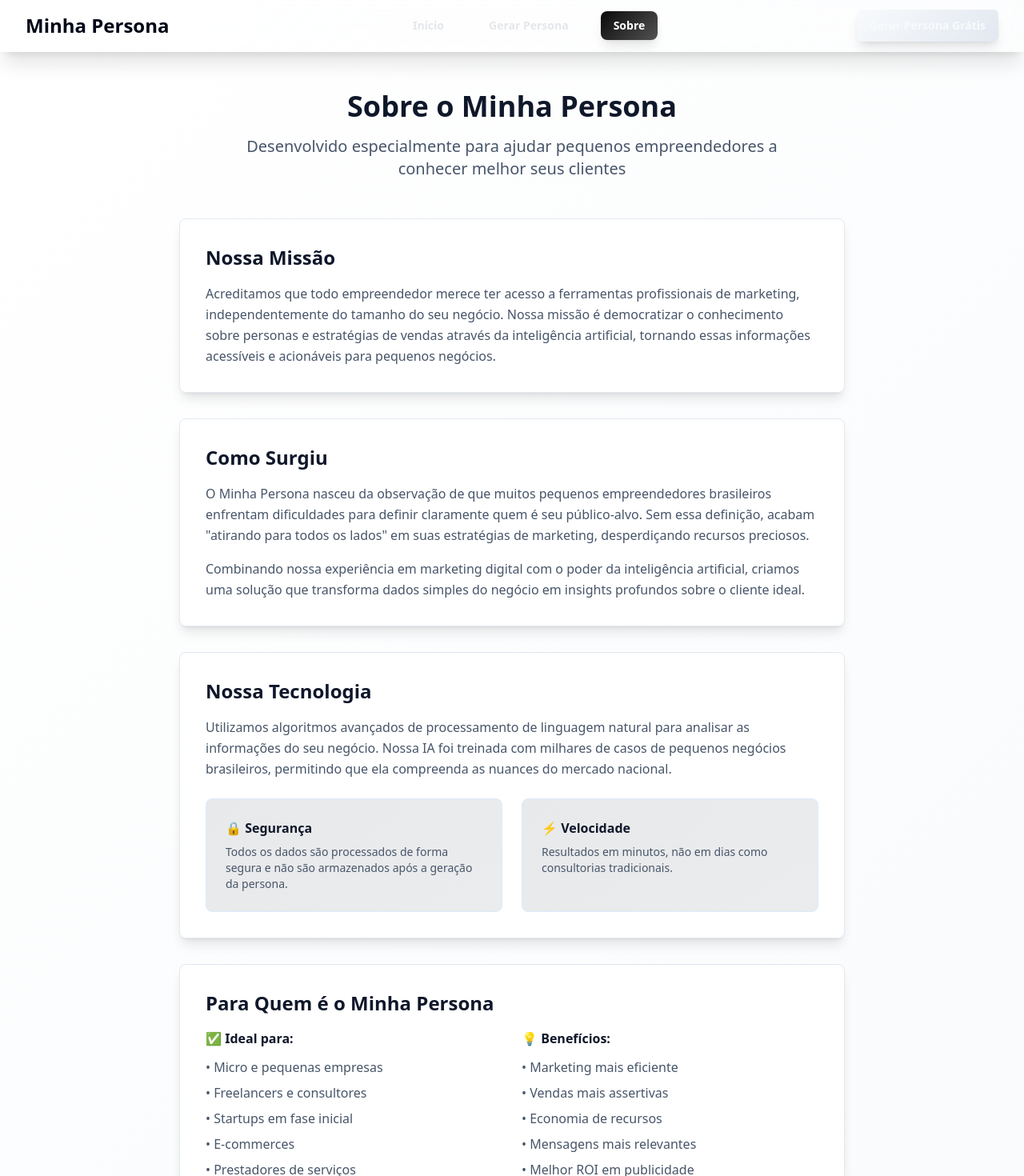
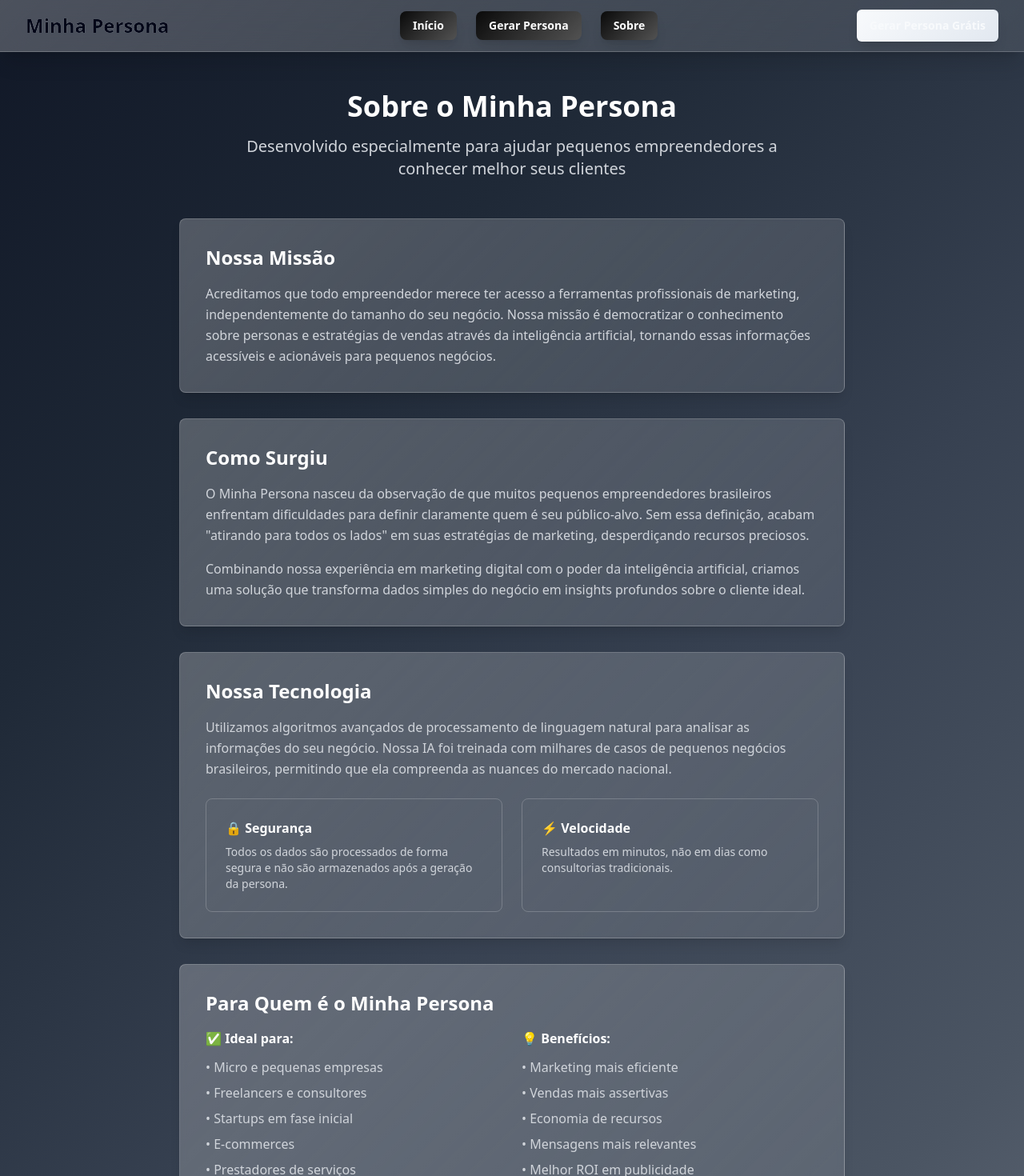
Before and after one commit to darleisonrodrigues/persona-spark-strategizer, a React (Vite) app: page /about in a window 1280 px wide. Shown: the top 1470 px of the page at 80% size. Built offline with nearby package versions, Linux system fonts and the light colour scheme.

Commit message:
Fix: Improve design and color scheme
Updated button styles, section backgrounds, and navigation to improve visual consistency and user experience.

```diff
--- a/src/components/HowItWorks.tsx
+++ b/src/components/HowItWorks.tsx
@@ -30,14 +30,14 @@ const HowItWorks = () => {
   ];
 
   return (
-    <section className="py-20 bg-gradient-charcoal relative overflow-hidden">
-      <div className="absolute inset-0 bg-gradient-glass"></div>
+    <section className="py-20 bg-gradient-noir relative overflow-hidden">
+      <div className="absolute inset-0 bg-gradient-glass/30"></div>
       <div className="max-w-7xl mx-auto px-4 sm:px-6 lg:px-8 relative">
         <div className="text-center mb-16" data-aos="fade-up">
           <h2 className="text-4xl md:text-5xl font-bold text-white mb-6">
             Como Funciona
           </h2>
-          <p className="text-xl text-gray-300 max-w-2xl mx-auto">
+          <p className="text-xl text-gray-200 max-w-2xl mx-auto">
             Um processo simples e rápido para transformar dados em insights valiosos
           </p>
         </div>
@@ -50,11 +50,11 @@ const HowItWorks = () => {
               )}
 
               <Card className="p-8 relative z-10 hover:shadow-2xl transition-all duration-500 bg-gradient-glass backdrop-blur-sm border-white/30 hover:border-white/50 hover:scale-105 hover:-translate-y-2">
-                <div className="w-20 h-20 bg-gradient-noir rounded-full flex items-center justify-center mb-6 mx-auto shadow-xl hover:shadow-2xl transition-all duration-300 hover:scale-110">
+                <div className="w-20 h-20 bg-gradient-charcoal rounded-full flex items-center justify-center mb-6 mx-auto shadow-xl hover:shadow-2xl transition-all duration-300 hover:scale-110">
                   <span className="text-3xl">{step.icon}</span>
                 </div>
 
-                <div className="text-sm font-bold text-gray-400 mb-3 tracking-wider">
+                <div className="text-sm font-bold text-gray-300 mb-3 tracking-wider">
                   PASSO {step.step}
                 </div>
 
@@ -62,7 +62,7 @@ const HowItWorks = () => {
                   {step.title}
                 </h3>
 
-                <p className="text-gray-300 leading-relaxed">
+                <p className="text-gray-200 leading-relaxed">
                   {step.description}
                 </p>
               </Card>
--- a/src/components/Navigation.tsx
+++ b/src/components/Navigation.tsx
@@ -1,11 +1,16 @@
+
 import { useState } from 'react';
 import { useLocation } from 'react-router-dom';
 import { Button } from '@/components/ui/button';
+
 const Navigation = () => {
   const [isMenuOpen, setIsMenuOpen] = useState(false);
   const location = useLocation();
+
   const isActive = (path: string) => location.pathname === path;
-  return <nav className="bg-gradient-glass backdrop-blur-xl border-b border-white/20 sticky top-0 z-50 shadow-xl">
+
+  return (
+    <nav className="bg-gradient-glass backdrop-blur-xl border-b border-white/20 sticky top-0 z-50 shadow-xl">
       <div className="max-w-7xl mx-auto px-4 sm:px-6 lg:px-8">
         <div className="flex justify-between items-center h-16">
           <div className="flex items-center">
@@ -18,13 +23,13 @@ const Navigation = () => {
 
           <div className="hidden md:block">
             <div className="ml-10 flex items-baseline space-x-6">
-              <a href="/" className={`px-4 py-2 rounded-lg text-sm font-semibold transition-all duration-300 hover:scale-105 hover:shadow-lg ${isActive('/') ? 'text-white bg-gradient-noir shadow-lg' : 'text-gray-200 hover:text-white hover:bg-gradient-noir/80 hover:shadow-md'}`}>
+              <a href="/" className="px-4 py-2 rounded-lg text-sm font-semibold transition-all duration-300 hover:scale-105 hover:shadow-lg text-white bg-gradient-noir shadow-lg hover:bg-gradient-noir/80">
                 Início
               </a>
-              <a href="/generator" className={`px-4 py-2 rounded-lg text-sm font-semibold transition-all duration-300 hover:scale-105 hover:shadow-lg ${isActive('/generator') ? 'text-white bg-gradient-noir shadow-lg' : 'text-gray-200 hover:text-white hover:bg-gradient-noir/80 hover:shadow-md'}`}>
+              <a href="/generator" className="px-4 py-2 rounded-lg text-sm font-semibold transition-all duration-300 hover:scale-105 hover:shadow-lg text-white bg-gradient-noir shadow-lg hover:bg-gradient-noir/80">
                 Gerar Persona
               </a>
-              <a href="/about" className={`px-4 py-2 rounded-lg text-sm font-semibold transition-all duration-300 hover:scale-105 hover:shadow-lg ${isActive('/about') ? 'text-white bg-gradient-noir shadow-lg' : 'text-gray-200 hover:text-white hover:bg-gradient-noir/80 hover:shadow-md'}`}>
+              <a href="/about" className="px-4 py-2 rounded-lg text-sm font-semibold transition-all duration-300 hover:scale-105 hover:shadow-lg text-white bg-gradient-noir shadow-lg hover:bg-gradient-noir/80">
                 Sobre
               </a>
             </div>
@@ -45,15 +50,16 @@ const Navigation = () => {
           </div>
         </div>
 
-        {isMenuOpen && <div className="md:hidden bg-black/90 backdrop-blur-sm rounded-lg mt-2 mb-4 shadow-xl">
+        {isMenuOpen && (
+          <div className="md:hidden bg-black/90 backdrop-blur-sm rounded-lg mt-2 mb-4 shadow-xl">
             <div className="px-4 pt-4 pb-6 space-y-3">
-              <a href="/" className="block px-4 py-3 rounded-lg text-base font-semibold text-gray-200 hover:text-white hover:bg-gradient-noir transition-all hover:scale-105">
+              <a href="/" className="block px-4 py-3 rounded-lg text-base font-semibold text-white bg-gradient-noir hover:bg-gradient-noir/80 transition-all hover:scale-105">
                 Início
               </a>
-              <a href="/generator" className="block px-4 py-3 rounded-lg text-base font-semibold text-gray-200 hover:text-white hover:bg-gradient-noir transition-all hover:scale-105">
+              <a href="/generator" className="block px-4 py-3 rounded-lg text-base font-semibold text-white bg-gradient-noir hover:bg-gradient-noir/80 transition-all hover:scale-105">
                 Gerar Persona
               </a>
-              <a href="/about" className="block px-4 py-3 rounded-lg text-base font-semibold text-gray-200 hover:text-white hover:bg-gradient-noir transition-all hover:scale-105">
+              <a href="/about" className="block px-4 py-3 rounded-lg text-base font-semibold text-white bg-gradient-noir hover:bg-gradient-noir/80 transition-all hover:scale-105">
                 Sobre
               </a>
               <div className="pt-4">
@@ -62,8 +68,11 @@ const Navigation = () => {
                 </Button>
               </div>
             </div>
-          </div>}
+          </div>
+        )}
       </div>
-    </nav>;
+    </nav>
+  );
 };
+
 export default Navigation;
--- a/src/pages/About.tsx
+++ b/src/pages/About.tsx
@@ -5,21 +5,21 @@ import { Card } from '@/components/ui/card';
 
 const About = () => {
   return (
-    <div className="min-h-screen bg-gradient-light">
+    <div className="min-h-screen bg-gradient-charcoal">
       <Navigation />
 
       <div className="max-w-4xl mx-auto px-4 sm:px-6 lg:px-8 py-12">
         <div className="text-center mb-12" data-aos="fade-up">
-          <h1 className="text-4xl font-bold text-slate-900 mb-4">Sobre o Minha Persona</h1>
-          <p className="text-xl text-slate-600 max-w-2xl mx-auto">
+          <h1 className="text-4xl font-bold text-white mb-4">Sobre o Minha Persona</h1>
+          <p className="text-xl text-gray-300 max-w-2xl mx-auto">
             Desenvolvido especialmente para ajudar pequenos empreendedores a conhecer melhor seus clientes
           </p>
         </div>
 
         <div className="space-y-8">
-          <Card className="p-8 bg-white border-slate-200 shadow-lg" data-aos="fade-up" data-aos-delay="100">
-            <h2 className="text-2xl font-bold text-slate-900 mb-4">Nossa Missão</h2>
-            <p className="text-slate-600 leading-relaxed">
+          <Card className="p-8 bg-gradient-glass backdrop-blur-sm border-white/20 shadow-lg text-white" data-aos="fade-up" data-aos-delay="100">
+            <h2 className="text-2xl font-bold text-white mb-4">Nossa Missão</h2>
+            <p className="text-gray-300 leading-relaxed">
               Acreditamos que todo empreendedor merece ter acesso a ferramentas profissionais de marketing,
               independentemente do tamanho do seu negócio. Nossa missão é democratizar o conhecimento sobre
               personas e estratégias de vendas através da inteligência artificial, tornando essas informações
@@ -27,45 +27,45 @@ const About = () => {
             </p>
           </Card>
 
-          <Card className="p-8 bg-white border-slate-200 shadow-lg" data-aos="fade-up" data-aos-delay="200">
-            <h2 className="text-2xl font-bold text-slate-900 mb-4">Como Surgiu</h2>
-            <p className="text-slate-600 leading-relaxed mb-4">O Minha Persona nasceu da observação de que muitos pequenos empreendedores brasileiros enfrentam dificuldades para definir claramente quem é seu público-alvo. Sem essa definição, acabam "atirando para todos os lados" em suas estratégias de marketing, desperdiçando recursos preciosos.</p>
-            <p className="text-slate-600 leading-relaxed">
+          <Card className="p-8 bg-gradient-glass backdrop-blur-sm border-white/20 shadow-lg text-white" data-aos="fade-up" data-aos-delay="200">
+            <h2 className="text-2xl font-bold text-white mb-4">Como Surgiu</h2>
+            <p className="text-gray-300 leading-relaxed mb-4">O Minha Persona nasceu da observação de que muitos pequenos empreendedores brasileiros enfrentam dificuldades para definir claramente quem é seu público-alvo. Sem essa definição, acabam "atirando para todos os lados" em suas estratégias de marketing, desperdiçando recursos preciosos.</p>
+            <p className="text-gray-300 leading-relaxed">
               Combinando nossa experiência em marketing digital com o poder da inteligência artificial,
               criamos uma solução que transforma dados simples do negócio em insights profundos sobre
               o cliente ideal.
             </p>
           </Card>
 
-          <Card className="p-8 bg-white border-slate-200 shadow-lg" data-aos="fade-up" data-aos-delay="300">
-            <h2 className="text-2xl font-bold text-slate-900 mb-4">Nossa Tecnologia</h2>
-            <p className="text-slate-600 leading-relaxed mb-4">
+          <Card className="p-8 bg-gradient-glass backdrop-blur-sm border-white/20 shadow-lg text-white" data-aos="fade-up" data-aos-delay="300">
+            <h2 className="text-2xl font-bold text-white mb-4">Nossa Tecnologia</h2>
+            <p className="text-gray-300 leading-relaxed mb-4">
               Utilizamos algoritmos avançados de processamento de linguagem natural para analisar as
               informações do seu negócio. Nossa IA foi treinada com milhares de casos de pequenos
               negócios brasileiros, permitindo que ela compreenda as nuances do mercado nacional.
             </p>
             <div className="grid md:grid-cols-2 gap-6 mt-6">
-              <div className="bg-gradient-card p-6 rounded-lg border border-blue-100">
-                <h3 className="font-semibold text-slate-900 mb-2">🔒 Segurança</h3>
-                <p className="text-slate-600 text-sm">
+              <div className="bg-gradient-noir/50 p-6 rounded-lg border border-white/20">
+                <h3 className="font-semibold text-white mb-2">🔒 Segurança</h3>
+                <p className="text-gray-300 text-sm">
                   Todos os dados são processados de forma segura e não são armazenados após a geração da persona.
                 </p>
               </div>
-              <div className="bg-gradient-card p-6 rounded-lg border border-blue-100">
-                <h3 className="font-semibold text-slate-900 mb-2">⚡ Velocidade</h3>
-                <p className="text-slate-600 text-sm">
+              <div className="bg-gradient-noir/50 p-6 rounded-lg border border-white/20">
+                <h3 className="font-semibold text-white mb-2">⚡ Velocidade</h3>
+                <p className="text-gray-300 text-sm">
                   Resultados em minutos, não em dias como consultorias tradicionais.
                 </p>
               </div>
             </div>
           </Card>
 
-          <Card className="p-8 bg-white border-slate-200 shadow-lg" data-aos="fade-up" data-aos-delay="400">
-            <h2 className="text-2xl font-bold text-slate-900 mb-4">Para Quem é o Minha Persona</h2>
+          <Card className="p-8 bg-gradient-glass backdrop-blur-sm border-white/20 shadow-lg text-white" data-aos="fade-up" data-aos-delay="400">
+            <h2 className="text-2xl font-bold text-white mb-4">Para Quem é o Minha Persona</h2>
             <div className="grid md:grid-cols-2 gap-6">
               <div>
-                <h3 className="font-semibold text-slate-900 mb-3">✅ Ideal para:</h3>
-                <ul className="space-y-2 text-slate-600">
+                <h3 className="font-semibold text-white mb-3">✅ Ideal para:</h3>
+                <ul className="space-y-2 text-gray-300">
                   <li>• Micro e pequenas empresas</li>
                   <li>• Freelancers e consultores</li>
                   <li>• Startups em fase inicial</li>
@@ -75,8 +75,8 @@ const About = () => {
                 </ul>
               </div>
               <div>
-                <h3 className="font-semibold text-slate-900 mb-3">💡 Benefícios:</h3>
-                <ul className="space-y-2 text-slate-600">
+                <h3 className="font-semibold text-white mb-3">💡 Benefícios:</h3>
+                <ul className="space-y-2 text-gray-300">
                   <li>• Marketing mais eficiente</li>
                   <li>• Vendas mais assertivas</li>
                   <li>• Economia de recursos</li>
@@ -88,7 +88,7 @@ const About = () => {
             </div>
           </Card>
 
-          <Card className="p-8 bg-gradient-primary text-white shadow-lg" data-aos="fade-up" data-aos-delay="500">
+          <Card className="p-8 bg-gradient-noir text-white shadow-lg" data-aos="fade-up" data-aos-delay="500">
             <div className="text-center">
               <h2 className="text-2xl font-bold mb-4">
                 Pronto para conhecer seu cliente ideal?
```
